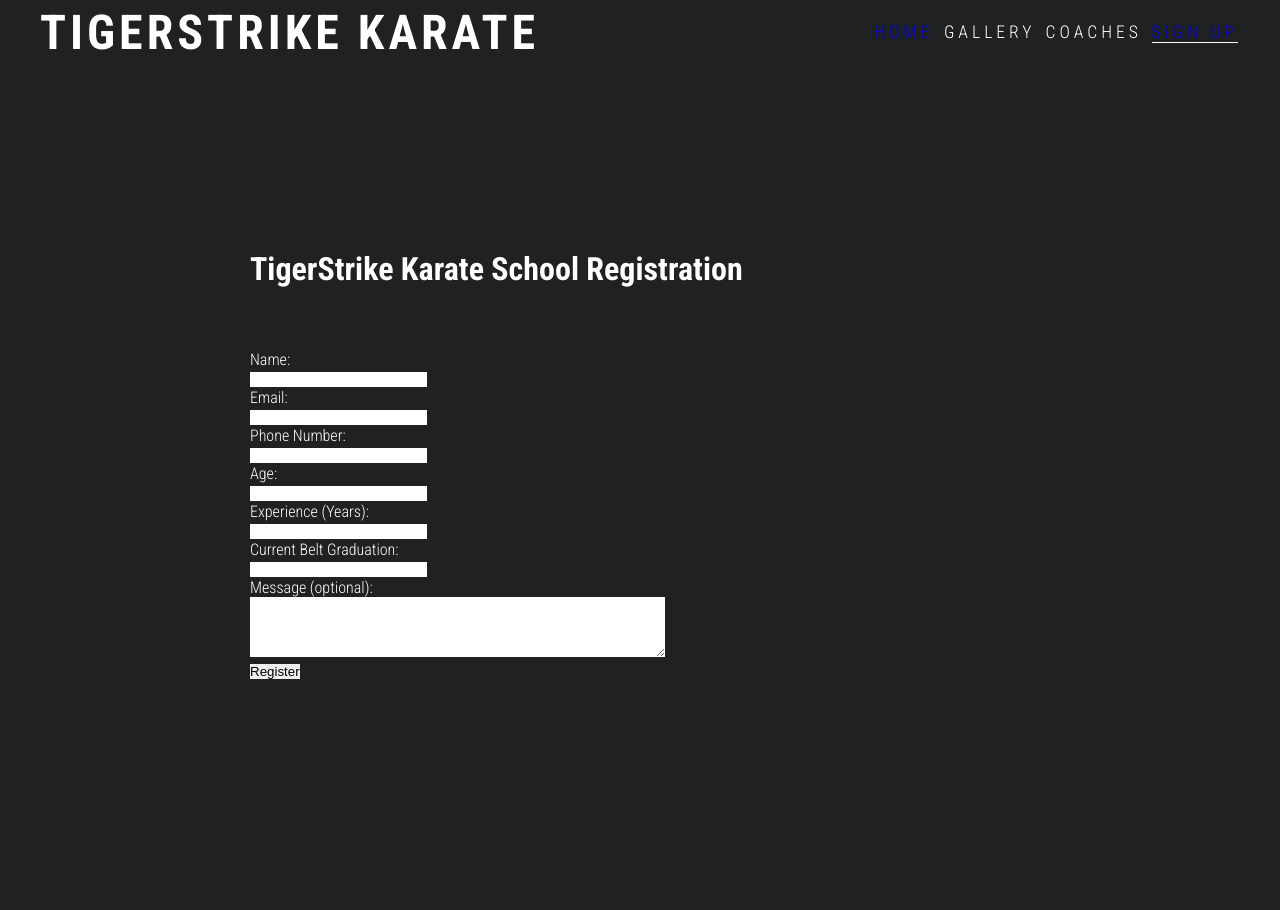
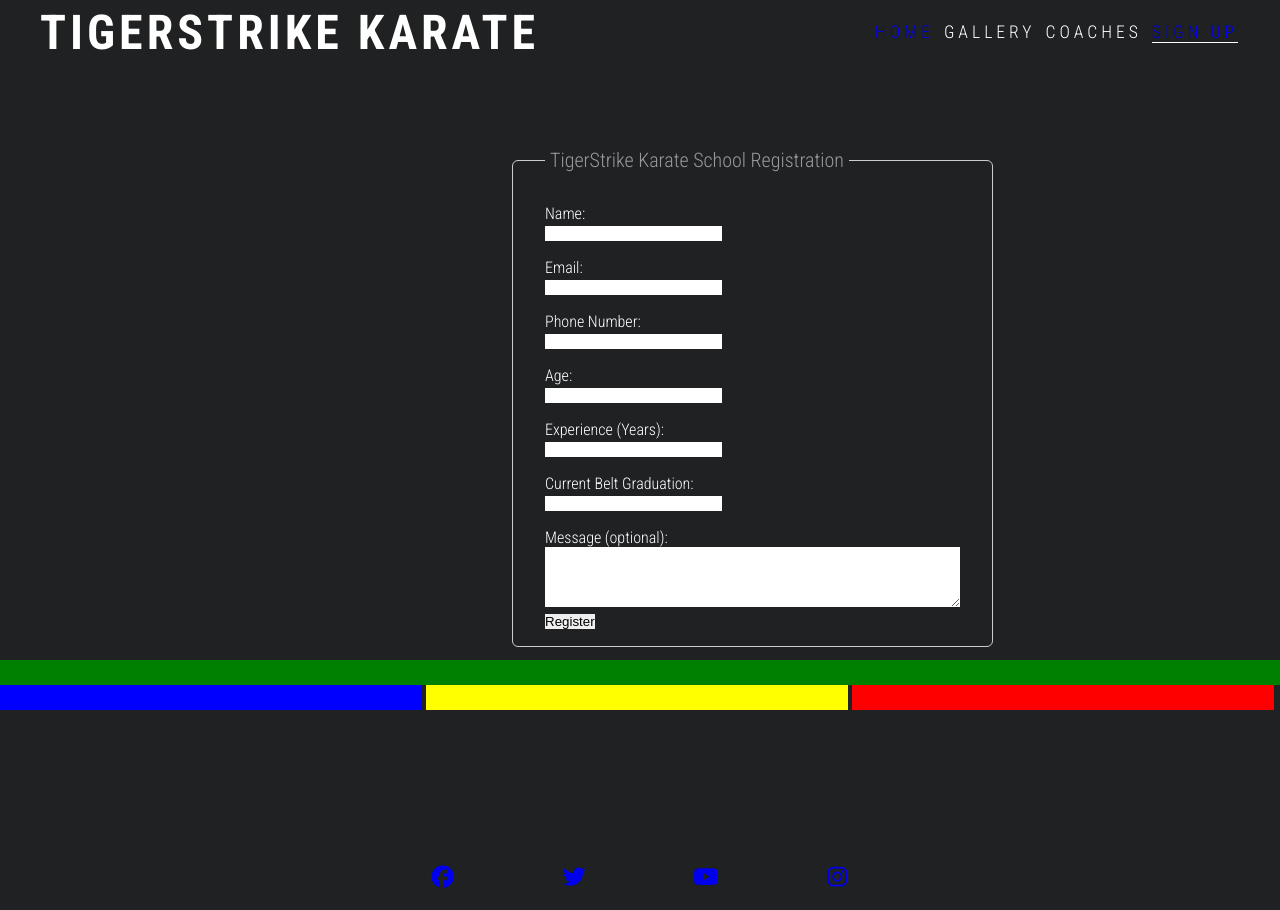
Before and after one commit to ARP-25/TigerStrike-Karate, a plain HTML site: page signup.html in a window 1280 px wide. Before the commit the page ends 800 px from the top, so only its background shows below. Drawn offline with Linux system fonts and the light colour scheme.

Commit message:
change style footer

```diff
--- a/assets/css/style.css
+++ b/assets/css/style.css
@@ -9,6 +9,10 @@
 }
 
 /* Style header (Logo and Menu) */
+header {
+    height: 68px;
+    width: 100%;
+}
 #logo {
     float: left;
     font-size: 150%;
@@ -186,8 +190,8 @@ th {
     background-color: grey;
 }
 
-
-.social-list {
+/*footer styling main page*/
+/*.social-list {
     padding: 0;
     margin: 0;
 }
@@ -196,27 +200,59 @@ th {
     padding: 10px;
     margin: 0 15px;
 }
+.footer-element-last {
+    display: inline-block;
+    padding: 10px;
+}
 #container {
     text-align: center;
 }
 footer div {
     font-size: 140%;
+}*/
+
+
+
+/* Styling signup form */
+#container-form {
+    height: 512px;
+    width: 100%;
+}
+fieldset {
+    margin-top: 5em;
+    margin-bottom: 5em;
+    padding: 1em 2em;
+    border: solid 1px #ccc;
+    border-radius: 6px;
+    width: 20%;
+    position: relative;
+    left: 40%;
+    right: 40%;
+    box-sizing: border-box;
+}
+legend {
+    font-size: 1.25em;
+    padding: 0 .25em;
+    color: #999;
+}
+.form-group {
+    padding-top: 1em;
 }
 
-#form {
-    position: absolute;
-    top: 250px;
-    left: 250px;
+/* footer styling signup page
+#container-footer-signup {
+    width: 100%;
+    text-align: center;
+    height: 50px;
+    padding-top: 5em;
 }
-
-#form-h1 {
-    position: absolute;
-    top: 250px;
-    left: 250px;
+*/
+footer div {
+    text-align: center;
 }
-
-#form {
-    position: absolute;
-    top: 350px;
-    left: 250px;
+footer div ul li {
+    width: 10%;
+    display: inline-block;
+    padding: 150px 0 20px 0;
+    font-size: 140%;
 }
--- a/signup.html
+++ b/signup.html
@@ -25,9 +25,10 @@
         </nav>
     </header>
 
-
-    <h1 id="form-h1">TigerStrike Karate School Registration</h1>
+    <section id="container-form">
     <form id="form" action="submit.php" method="POST">
+        <fieldset>
+        <legend>TigerStrike Karate School Registration</legend>
         <div class="form-group">
             <label for="name">Name:</label><br>
             <input type="text" id="name" name="name" required>
@@ -45,12 +46,12 @@
 
         <div class="form-group">
             <label for="age">Age:</label><br>
-            <input type="number" id="age" name="age" required>
+            <input type="number" id="age" name="age" required min="0">
         </div>
 
         <div class="form-group">
             <label for="experience">Experience (Years):</label><br>
-            <input type="number" id="experience" name="experience" required>
+            <input type="number" id="experience" name="experience" required min="0">
         </div>
 
         <div class="form-group">
@@ -64,7 +65,36 @@
         </div>
 
         <input type="submit" value="Register">
+
+        </fieldset>
     </form>
+    </section>
 
+    <div style="background-color:green; width:100%; height:25px" >
+    </div>
+    <div style="background-color:blue; width:33%; height:25px; ; display:inline-block"></div>
+    <div style="background-color:yellow; width:33%; height:25px; display:inline-block"></div>
+    <div style="background-color:red; width:33%; height:25px; display:inline-block"></div>
+
+    <footer>
+        <div id="cointainer-footer-signup">
+            <ul id="social-list">
+                <li class="footer-elements"><a href="https://facebook.com" target="_blank" rel="noopener no referrer"
+                    aria-label="Visit our Facebook Page (Open in a new tab)"><i class="fa-brands fa-facebook"></i></a>
+                </li>
+                <li class="footer-elements"><a href="https://twitter.com" target="_blank" rel="noopener no referrer"
+                    aria-label="Visit our Twitter Page (Open in a new tab)"><i class="fa-brands fa-twitter"></i></a>
+                </li>
+                <li class="footer-elements"><a href="https://youtube.com" target="_blank" rel="noopener no referrer"
+                    aria-label="Visit our YouTube Page (Open in a new tab)"><i class="fa-brands fa-youtube"></i></a>
+                </li>
+                <li class="footer-elements"><a href="https://instagram.com" target="_blank" rel="noopener no referrer"
+                    aria-label="Visit our Facebook Page (Open in a new tab)"><i class="fa-brands fa-instagram"></i></a>
+                </li>
+            </ul>
+        </div>
+    </footer>
+<script src="https://kit.fontawesome.com/6c2cb76649.js" crossorigin="anonymous"></script>
 </body>
+
 </html>
```
Also changed, not shown: index.html (line endings or trailing spaces).
